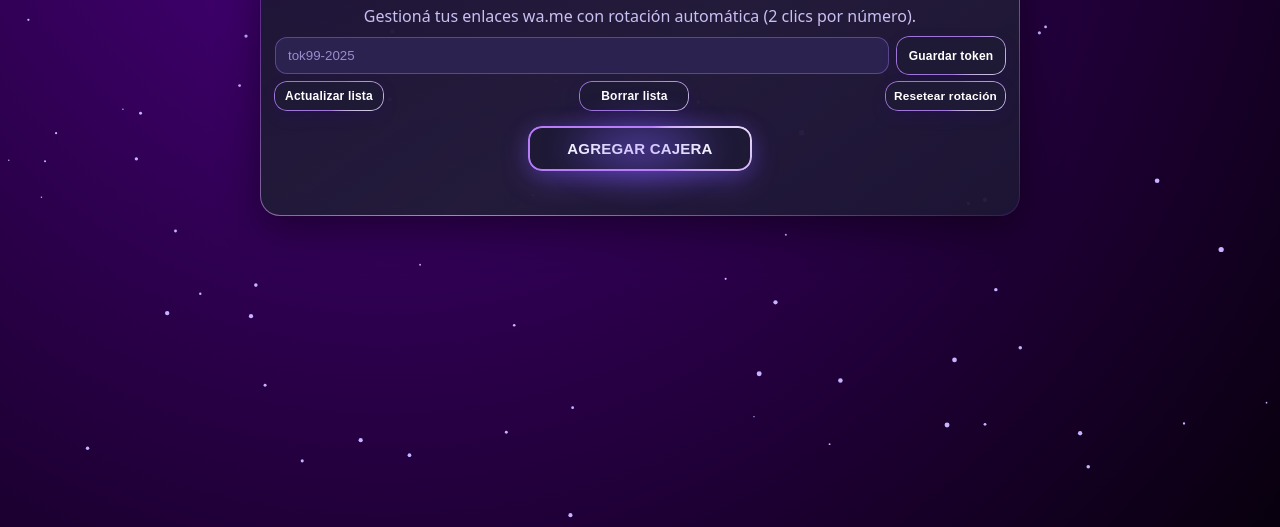
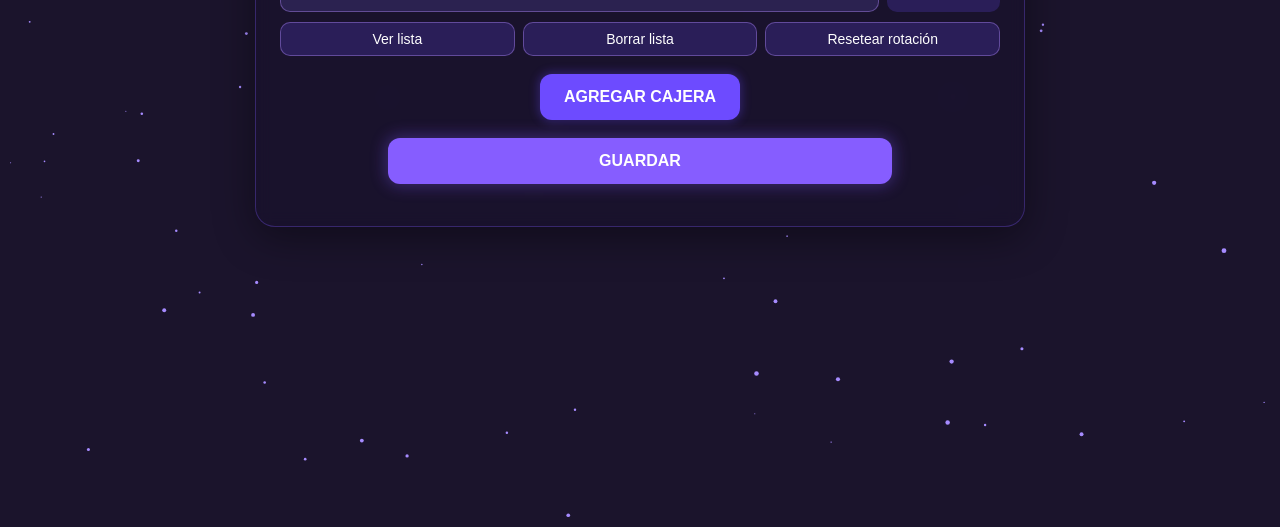
Before and after one commit to project99estudio-max/redirect-whatsapp-actualizado, a website: page public/admin.html in a window 1280 px wide. Shown: the part 273-800 px from the top of the page. Drawn offline with Linux system fonts and the light colour scheme.

Commit message:
Update admin.html

```diff
--- a/public/admin.html
+++ b/public/admin.html
@@ -5,278 +5,135 @@
 <meta name="viewport" content="width=device-width,initial-scale=1"/>
 <title>Panel Insomnia Admin</title>
 <style>
-  :root{
-    --bg1:#4b0082;
-    --bg2:#000000;
-    --particle:#c7b3ff;
-    --card:#1c1433f0;
-    --edge1:rgba(174,143,255,.16);
-    --edge2:rgba(255,255,255,.55);
-    --text:#ffffff;
-    --muted:#c9c0f2;
-    --btn-bg:#1e1935;
-    --neonA:#b985ff;
-    --neonB:#efe6ff;
-    --pulse:#7f5cff;
-  }
-
-  html,body{
-    height:100%;
-    margin:0;
-    color:var(--text);
-    font-family:system-ui,-apple-system,Segoe UI,Roboto,Ubuntu,"Helvetica Neue",Arial;
-    background: radial-gradient(circle at 30% -10%, var(--bg1), var(--bg2));
-    overflow:auto;
-  }
-
-  canvas{position:fixed;inset:0;width:100%;height:100%;z-index:0}
-
-  .shell{position:relative;z-index:2;max-width:760px;margin:4px auto 32px;padding:0 14px}
-
-  .logo-wrap{display:flex;justify-content:center;position:relative;z-index:2}
-  .logo{
-    width:240px;display:block;
-    filter:drop-shadow(0 6px 18px rgba(115,90,255,.35));
-    margin:10px auto -36px;
-  }
-
-  .card{
-    position:relative;z-index:1;margin:0 auto;
-    background:
-      linear-gradient(var(--card),var(--card)) padding-box,
-      linear-gradient(145deg,var(--edge1),var(--edge2),var(--edge1)) border-box;
-    border:1px solid transparent;border-radius:20px;
-    box-shadow:0 12px 40px rgba(0,0,0,.45);
-  }
-  .card-inner{padding:16px 14px}
-
-  h1{margin:2px 0 8px;text-align:center;font-size:24px;letter-spacing:.4px}
-  p,small{color:var(--muted);text-align:center;margin:0}
-  .subtitle{margin:4px 0 10px}
-
-  .row{display:flex;gap:8px;margin:8px 0}
-  input[type=text]{
-    flex:1;background:#2b2250;border:1px solid rgba(180,140,255,.35);
-    border-radius:12px;padding:10px 12px;color:#fff;outline:none
-  }
+  html,body{height:100%;margin:0;padding:0;font-family:system-ui,-apple-system,Segoe UI,Roboto,Ubuntu,'Helvetica Neue',Arial;background:#1b142c;overflow:hidden;color:#fff;}
+  canvas{position:fixed;top:0;left:0;width:100%;height:100%;z-index:0;}
+  .wrap{position:relative;z-index:2;max-width:720px;margin:20px auto;background:rgba(25,18,45,0.85);
+    backdrop-filter:blur(8px);border:1px solid rgba(125,90,255,.3);border-radius:20px;padding:24px;
+    box-shadow:0 10px 40px rgba(0,0,0,.4);}
+  h1{text-align:center;color:#fff;font-size:28px;letter-spacing:1px;margin:0 0 15px;}
+  img.logo{display:block;margin:-20px auto -10px auto;width:180px;filter:drop-shadow(0 0 6px rgba(255,255,255,.25));}
+  p,small{color:#c7bdf0;text-align:center}
+  .row{display:flex;gap:8px;margin:10px 0}
+  input[type=text]{flex:1;background:#2b2250;border:1px solid rgba(180,140,255,.4);
+    border-radius:10px;padding:10px;color:#fff;outline:none}
   input::placeholder{color:#9a8ccc}
-
-  .btn{
-    position:relative;border:none;border-radius:12px;
-    padding:10px 12px;color:#fff;cursor:pointer;outline:none;
-    background:var(--btn-bg);
-    white-space:nowrap;font-weight:600;letter-spacing:.2px;
-    text-align:center;
-    box-shadow:0 6px 18px rgba(40,0,120,.22);
-    z-index:0;
-  }
-  .btn:hover{filter:brightness(1.08)}
-  .btn > *{position:relative;z-index:2}
-
-  .btn::before{
-    content:""; position:absolute; inset:0; border-radius:12px; z-index:1;
-    background:transparent;
-  }
-
-  .btn--thin{ box-shadow:0 6px 16px rgba(40,0,120,.18); }
-  .btn--thin::before{
-    inset:-1px; border-radius:13px;
-    background:conic-gradient(from 45deg, var(--neonA) 0%, var(--neonB) 18%, var(--neonA) 36%, var(--neonA) 100%);
-    -webkit-mask: linear-gradient(#000 0 0) content-box, linear-gradient(#000 0 0);
-    -webkit-mask-composite:xor; mask-composite:exclude;
-    padding:1px;
-    filter:saturate(90%) blur(.15px) opacity(.85);
-  }
-
-  .btn--bold{ box-shadow:0 8px 26px rgba(100,50,180,.32); }
-  .btn--bold::before{
-    inset:-2px; border-radius:14px;
-    background:conic-gradient(from 30deg, var(--neonA) 0%, var(--neonB) 14%, var(--neonA) 28%, var(--neonA) 100%);
-    -webkit-mask: linear-gradient(#000 0 0) content-box, linear-gradient(#000 0 0);
-    -webkit-mask-composite:xor; mask-composite:exclude;
-    padding:2px;
-    filter:saturate(120%) blur(.35px) opacity(.95);
-  }
-
-  .btn--sm{ padding:7px 9px; font-size:12px; min-width:108px }
-  #btnRot.btn--sm{ min-width:102px; font-size:11.8px; padding:7px 8px }
-
-  .actions-top{
-    display:flex; gap:6px; margin:8px 0 6px;
-    justify-content:space-between; flex-wrap:nowrap;
-  }
-  .actions-bottom{
-    display:flex; justify-content:center;
-    margin:18px 0 6px;
-    position:relative;
-  }
-
-  .btn--main{
-    font-size:15px; padding:12px 16px; min-width:220px;
-    box-shadow:0 10px 28px rgba(127,92,255,.35), 0 0 22px rgba(127,92,255,.22);
-  }
-  .btn--main::after{
-    content:""; position:absolute; z-index:0;
-    inset:-16px; border-radius:28px;
-    background: radial-gradient(45% 70% at 50% 50%,
-      rgba(127,92,255,.55),
-      rgba(127,92,255,.22) 55%,
-      transparent 75%);
-    filter:blur(16px);
-    animation:breath 2.8s ease-in-out infinite;
-  }
-  @keyframes breath{
-    0%,100%{ transform:scale(0.96); opacity:.85; }
-    50%    { transform:scale(1.06); opacity:1;   }
-  }
-
-  .item{display:flex;gap:8px;margin:6px 0}
-  .item .btn{min-width:auto;padding:10px 12px}
-  #msg.ok{color:#90f0b0} #msg.err{color:#fca5a5}
-
-  /* 🔽 LISTA DE CAJERAS MÁS ABAJO */
-  #list {
-    margin-top: 30px;
-  }
-
-  @media (max-width:420px){
-    .logo{width:216px;margin:8px auto -38px}
-    .card-inner{padding:14px 10px}
-    .btn{font-size:12.5px}
-    .btn--sm{min-width:106px;padding:7px 8px}
-    #btnRot.btn--sm{min-width:100px;font-size:11.6px;padding:7px 7px}
-    .btn--main{min-width:210px}
-  }
+  button{background:#2a1e58;border:none;padding:10px 14px;border-radius:10px;color:#fff;cursor:pointer;transition:.3s}
+  button:hover{filter:brightness(1.2)}
+  .small-bar{display:flex;flex-wrap:wrap;gap:8px;justify-content:center;margin-top:10px}
+  .small-bar button{flex:1;min-width:100px;font-size:14px;padding:8px 10px;border:1px solid rgba(180,140,255,.4);}
+  #btnAdd{display:block;margin:18px auto;padding:14px 24px;background:#6d4bff;border-radius:12px;
+    font-weight:600;font-size:16px;box-shadow:0 0 15px 4px rgba(109,75,255,.3);position:relative;animation:pulse 2.5s infinite;}
+  @keyframes pulse{0%{box-shadow:0 0 10px 2px rgba(109,75,255,.3);}50%{box-shadow:0 0 22px 6px rgba(109,75,255,.6);}100%{box-shadow:0 0 10px 2px rgba(109,75,255,.3);}}
+  #btnSave{display:block;margin:18px auto;padding:14px 24px;background:#865dff;border-radius:12px;
+    font-weight:600;font-size:16px;width:70%;box-shadow:0 0 15px 3px rgba(134,93,255,.3);}
+  .item{display:flex;gap:8px;margin:8px 0}
+  .item button{background:#512bbf;border:1px solid rgba(180,140,255,.4)}
+  .ok{color:#90f0b0;text-align:center;margin-top:10px}
+  .err{color:#fca5a5;text-align:center;margin-top:10px}
 </style>
 </head>
 <body>
 <canvas id="bg"></canvas>
-
-<div class="shell">
-  <div class="logo-wrap">
-    <img class="logo" src="/insomnia-logo.png" alt="Insomnia Logo">
-  </div>
-
-  <div class="card">
-    <div class="card-inner">
+<div class="wrap">
+  <img src="/insomnia-logo.png" class="logo" alt="Insomnia Logo">
   <h1>Panel Admin</h1>
-      <p class="subtitle">Gestioná tus enlaces wa.me con rotación automática (2 clics por número).</p>
 
   <div class="row">
     <input id="token" type="text" placeholder="tok99-2025">
-        <button class="btn btn--thin btn--sm" id="btnSaveToken">Guardar token</button>
+    <button id="btnSaveToken">Guardar token</button>
   </div>
 
-      <div class="actions-top">
-        <button class="btn btn--thin btn--sm" id="btnUpdate">Actualizar lista</button>
-        <button class="btn btn--thin btn--sm" id="btnReset">Borrar lista</button>
-        <button class="btn btn--thin btn--sm" id="btnRot">Resetear rotación</button>
+  <div class="small-bar">
+    <button id="btnView">Ver lista</button>
+    <button id="btnReset">Borrar lista</button>
+    <button id="btnRot">Resetear rotación</button>
   </div>
 
-      <div class="actions-bottom">
-        <button class="btn btn--bold btn--main" id="btnAdd">AGREGAR CAJERA</button>
-      </div>
+  <button id="btnAdd">AGREGAR CAJERA</button>
 
   <div id="list"></div>
+  <button id="btnSave">GUARDAR</button>
+
   <p id="msg"></p>
-    </div>
-  </div>
 </div>
 
 <script>
+// === fondo partículas ===
 const c=document.getElementById("bg"),x=c.getContext("2d");
-let P=[];
-function rs(){c.width=innerWidth;c.height=innerHeight}
-addEventListener("resize",rs);rs();
-for(let i=0;i<90;i++)P.push({
-  x:Math.random()*c.width,y:Math.random()*c.height,
-  vx:(Math.random()-.5)*.28,vy:(Math.random()-.5)*.28,
-  r:Math.random()*2+.7
-});
-(function anim(){
-  const grad=x.createRadialGradient(c.width*0.3, c.height*0.1, 0, c.width*0.3, c.height*0.1, Math.max(c.width,c.height));
-  grad.addColorStop(0, getComputedStyle(document.documentElement).getPropertyValue('--bg1').trim());
-  grad.addColorStop(1, getComputedStyle(document.documentElement).getPropertyValue('--bg2').trim());
-  x.fillStyle=grad;x.fillRect(0,0,c.width,c.height);
-  x.fillStyle=getComputedStyle(document.documentElement).getPropertyValue('--particle').trim();
-  for(const p of P){
-    p.x+=p.vx;p.y+=p.vy;
-    if(p.x<0||p.x>c.width)p.vx*=-1;
-    if(p.y<0||p.y>c.height)p.vy*=-1;
-    x.beginPath();x.arc(p.x,p.y,p.r,0,6.283);x.fill();
+let p=[];
+function resize(){c.width=innerWidth;c.height=innerHeight}
+addEventListener("resize",resize);resize();
+for(let i=0;i<80;i++)p.push({x:Math.random()*c.width,y:Math.random()*c.height,vx:(Math.random()-.5)*.3,vy:(Math.random()-.5)*.3,r:Math.random()*2+0.5});
+function anim(){
+  x.fillStyle="#1b142c";x.fillRect(0,0,c.width,c.height);
+  x.fillStyle="#a68bff";
+  for(const o of p){o.x+=o.vx;o.y+=o.vy;
+    if(o.x<0||o.x>c.width)o.vx*=-1;
+    if(o.y<0||o.y>c.height)o.vy*=-1;
+    x.beginPath();x.arc(o.x,o.y,o.r,0,6.28);x.fill();}
+  requestAnimationFrame(anim);
 }
-  requestAnimationFrame(anim);
-})();
+anim();
 
+// === lógica panel ===
 const $=s=>document.querySelector(s);
-const list=$("#list"),msg=$("#msg"),tokenInput=$("#token");
+const list=$("#list"),msg=$("#msg");
+const tokenInput=$("#token");
 
-function row(v=""){
-  const d=document.createElement("div");d.className="item";
-  const i=document.createElement("input");i.type="text";i.placeholder="https://wa.me/...";i.value=v;
-  const b=document.createElement("button");b.className="btn btn--thin btn--sm";b.textContent="Borrar";
-  b.onclick=()=>d.remove();
-  d.append(i,b);list.append(d);
-  setTimeout(()=>{ i.scrollIntoView({behavior:"smooth", block:"end"}); i.focus(); }, 50);
-}
+function row(v=""){const d=document.createElement("div");d.className="item";
+const i=document.createElement("input");i.value=v;i.placeholder="https://wa.me/...";const b=document.createElement("button");b.textContent="Borrar";b.onclick=()=>d.remove();
+d.append(i,b);list.append(d);}
 
 function values(){return[...list.querySelectorAll("input")].map(i=>i.value.trim()).filter(Boolean)}
-function show(t,ok=1){msg.textContent=t;msg.className=ok?"ok":"err"}
+function show(t,ok=1){msg.textContent=t;msg.className=ok?"ok":"err";}
 
-$("#btnSaveToken").onclick=()=>{localStorage.setItem("adm_tok",tokenInput.value.trim());show("Token guardado")};
+$("#btnSaveToken").onclick=()=>{localStorage.setItem("adm_tok",tokenInput.value.trim());show("Token guardado ✅")};
+window.onload=()=>{const t=localStorage.getItem("adm_tok");if(t)tokenInput.value=t;}
 
-window.onload=async()=>{
-  const t=localStorage.getItem("adm_tok");
-  if(t){ tokenInput.value=t; await loadList(t); }
-};
-
-async function loadList(t){
-  try{
+// Ver lista
+$("#btnView").onclick=async()=>{
+  const t=tokenInput.value.trim();if(!t)return show("Poné token",0);
   show("Cargando...");
-    const r=await fetch(`/api/admin?token=${encodeURIComponent(t)}&get=1`);
+  const r=await fetch(`/api/admin?token=${t}&get=1`);
   const j=await r.json();
   list.innerHTML="";
   (j.links||[]).forEach(v=>row(v));
-    if((j.links||[]).length===0)row("");
-    show("Lista cargada");
-  }catch(e){ show("Error al cargar",0); }
-}
+  if((j.links||[]).length==0)row("");
+  show("Lista cargada ✅");
+};
 
+// Borrar lista
+$("#btnReset").onclick=async()=>{
+  const t=tokenInput.value.trim();if(!t)return show("Poné token",0);
+  const r=await fetch(`/api/admin?token=${t}&reset=1`);
+  const j=await r.json();
+  list.innerHTML="";row("");
+  show(j.ok?"Lista borrada ✅":"Error",j.ok);
+};
+
+// Reset rotación
+$("#btnRot").onclick=async()=>{
+  const t=tokenInput.value.trim();if(!t)return show("Poné token",0);
+  const r=await fetch(`/api/rotate-reset?token=${t}`);
+  const j=await r.json();
+  show(j.ok?"Rotación reiniciada ✅":"Error al resetear",j.ok);
+};
+
+// Agregar cajera
 $("#btnAdd").onclick=()=>row("");
 
-$("#btnUpdate").onclick=async()=>{
-  const t=tokenInput.value.trim();
-  if(!t)return show("Poné token",0);
-  const vals=values();
-  if(!vals.length)return show("Nada que guardar",0);
-  try{
+// Guardar lista
+$("#btnSave").onclick=async()=>{
+  const t=tokenInput.value.trim();if(!t)return show("Poné token",0);
+  const vals=values();if(!vals.length)return show("Nada para guardar",0);
   show("Guardando...");
-    const r=await fetch(`/api/admin-post?token=${encodeURIComponent(t)}`,{
-      method:"POST",headers:{"Content-Type":"application/json"},body:JSON.stringify(vals)
+  const r=await fetch(`/api/admin-post?token=${t}`,{
+    method:"POST",
+    headers:{"Content-Type":"application/json"},
+    body:JSON.stringify(vals)
   });
   const j=await r.json();
-    if(j.ok){ show(`Guardado (${j.saved})`); await loadList(t); }
-    else show("Error al guardar",0);
-  }catch(e){ show("Error al guardar",0); }
-};
-
-$("#btnReset").onclick=async()=>{
-  const t=tokenInput.value.trim(); if(!t)return show("Poné token",0);
-  try{
-    const r=await fetch(`/api/admin?token=${encodeURIComponent(t)}&reset=1`);
-    const j=await r.json();
-    list.innerHTML=""; row("");
-    show(j.ok?"Lista borrada":"Error",j.ok);
-  }catch(e){ show("Error",0); }
-};
-
-$("#btnRot").onclick=async()=>{
-  const t=tokenInput.value.trim(); if(!t)return show("Poné token",0);
-  try{
-    const r=await fetch(`/api/rotate-reset?token=${encodeURIComponent(t)}`);
-    const j=await r.json();
-    show(j.ok?"Rotación reiniciada":"Error",j.ok);
-  }catch(e){ show("Error",0); }
+  show(j.ok?`Guardado correctamente (${j.saved}) ✅`:`Error al guardar ❌`,j.ok);
 };
 </script>
 </body>
```
Lines whose indentation alone changed are shown as unchanged.
